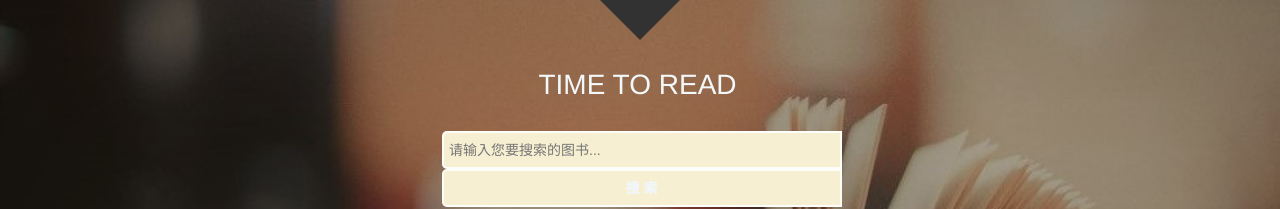
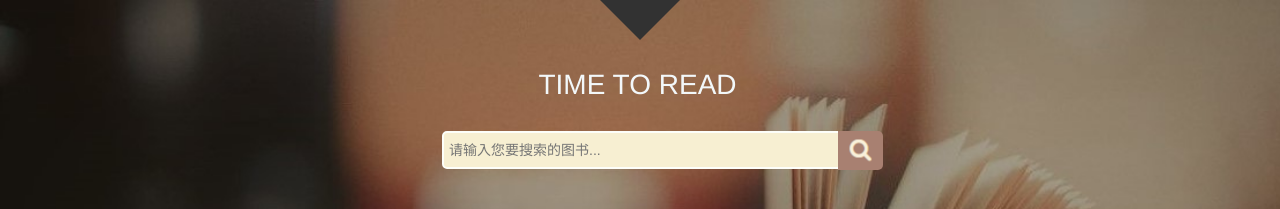
Before and after one commit to zhaominyiz/RuleBasedLibrarySystem, a web app: page /main.html in a window 1280 px wide. Shown: the part 62-271 px from the top of the page. Run offline with its HTML, style and script files only (its server is not run), Linux system fonts and the light colour scheme; data that the repository does not hold is empty; some libraries are stand-ins or nearby versions.

Commit message:
完成 检索功能

```diff
--- a/src/main/resources/static/css/global.css
+++ b/src/main/resources/static/css/global.css
@@ -140,15 +140,18 @@ a:hover, .actionDiv li:hover{
 }
 
 .button{
-    background: rgb(168, 128, 113);
-    width: 195px;
-    height: 30px;
+    background-image: url("../imgs/ss.png");
+    background-position: center;
+    position: absolute;
+    float: left;
+    width: 45px;
+    height: 39px;
     text-align: center;
     border: #807777;
     font-size: 14px;
     font-weight: bold;
     color: #fff;
-    border-radius: 5px;
+    border-radius: 0 5px 5px 0;
 }
 .buttom {
     background: rgb(168, 128, 113);
@@ -211,14 +214,7 @@ a:hover, .actionDiv li:hover{
     padding-right: 100px;
 }
 
-.searchBox input, button {
-    border: none;
-    outline: none;
-}
-
-
-
-.searchBox input {
+.searchinput {
     border: 2px solid #fdfef9;
     border-radius: 5px 0 0 5px;
     background: #f7efd2;
@@ -273,6 +269,20 @@ a:hover, .actionDiv li:hover{
     padding-top: 10px;
     font-size: 1.3em;
 }
+.result table{
+    width: 1000px;
+}
+.result th{
+    color: #ffffff;
+    font-size: 1.3em;
+    text-align: center;
+}
+.result td{
+    color: antiquewhite;
+    text-align: center;
+    padding-top: 10px;
+    font-size: 1.3em;
+}
 .bookTypeBox{
     padding-top: 30px;
 }
--- a/src/main/resources/static/main.html
+++ b/src/main/resources/static/main.html
@@ -22,7 +22,7 @@
                     <li id="left_btn3"><a href=""></a></li>
                     <li id="left_btn2"><a href=""></a></li>
                     <li><a href="login.html" id="left_btn">登录</a></li>
-                    <li class="logo page-scroll"><a href=""><img src="imgs/logo.png"></a></li>
+                    <li class="logo page-scroll"><a href="main.html"><img src="imgs/logo.png"></a></li>
                     <li class="page-scroll" id="right_btn"><a href="signup.html">注册</a></li>
                     <li id="right_btn2"><a href=""></a></li>
                     <li id="right_btn3"><a href=""></a></li>
@@ -41,8 +41,8 @@
                  <div class="searchBox">
                     <link href="http://cdn.bootcss.com/font-awesome/4.7.0/css/font-awesome.min.css" rel="stylesheet" />
                     <form>
-                        <input type="text" name="keyword" id="keyword" placeholder="请输入您要搜索的图书...">
-                        <input style="color: aliceblue; " type="button" value="搜 索" class="buttom" onclick="getbooklist()"/>
+                        <input class="searchinput" type="text" name="keyword" id="keyword" placeholder="请输入您要搜索的图书...">
+                        <input type="button"  class="button" onclick="getbooklist()"/>
                     </form>
                  </div>
                  <div class="mainBox">
@@ -166,9 +166,12 @@
                     alert("服务器内部错误")
                 }else if(res.msg=="SUCCESS"){
                     sessionStorage.setItem("keyword",$("#keyword").val());
-                    sessionStorage.setItem("rescount",res.cnt);
-                    sessionStorage.setItem("resultlist",res.booklist);
-                    window.location.replace(window.location.href.substring(0, window.location.href.lastIndexOf('/')) + "/booksearch.html")
+                    if(res.cnt>=1) {
+                        window.location.replace(window.location.href.substring(0, window.location.href.lastIndexOf('/')) + "/booksearch.html")
+                    }
+                    else {
+                        alert("不好意思，图书馆无此书")
+                    }
                 }
             },
             error: function (XMLHttpRequest, textStatus) {
```
Also changed, not shown: src/main/resources/static/booksearch.html (+53 -21 lines), src/main/resources/static/login.html (+8 -1 lines), src/main/resources/static/imgs/ss.png (added).
